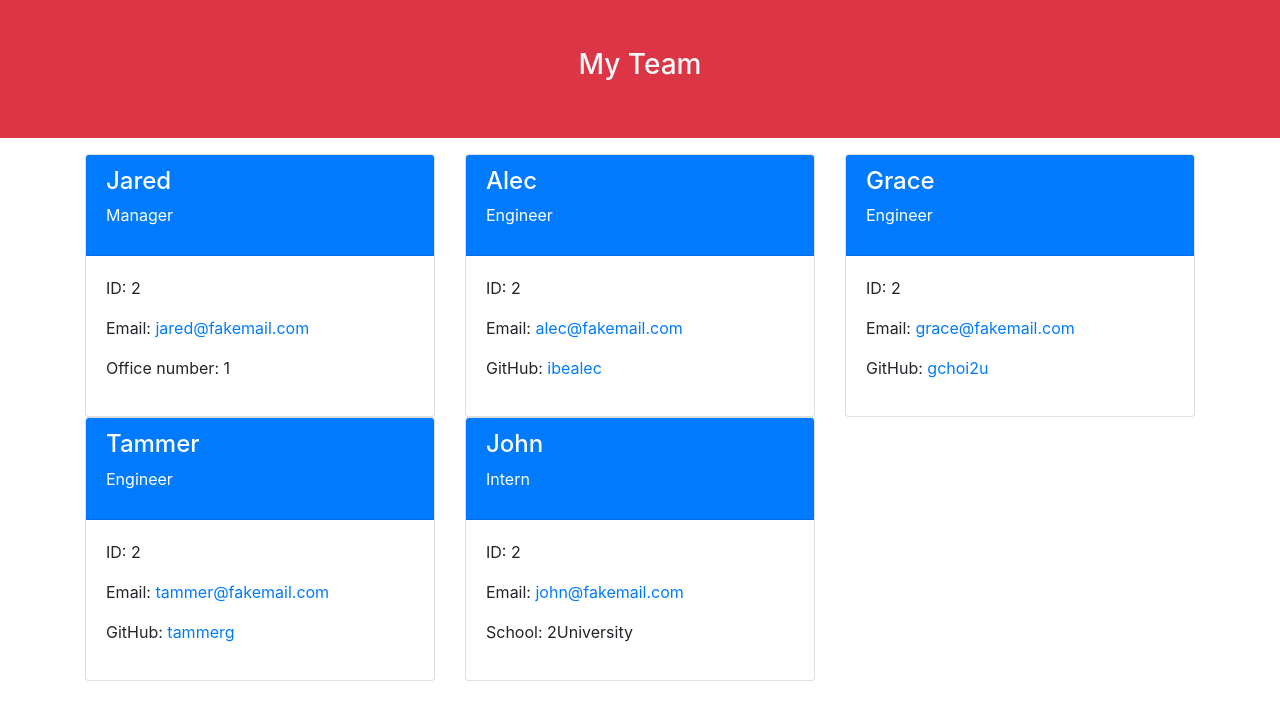
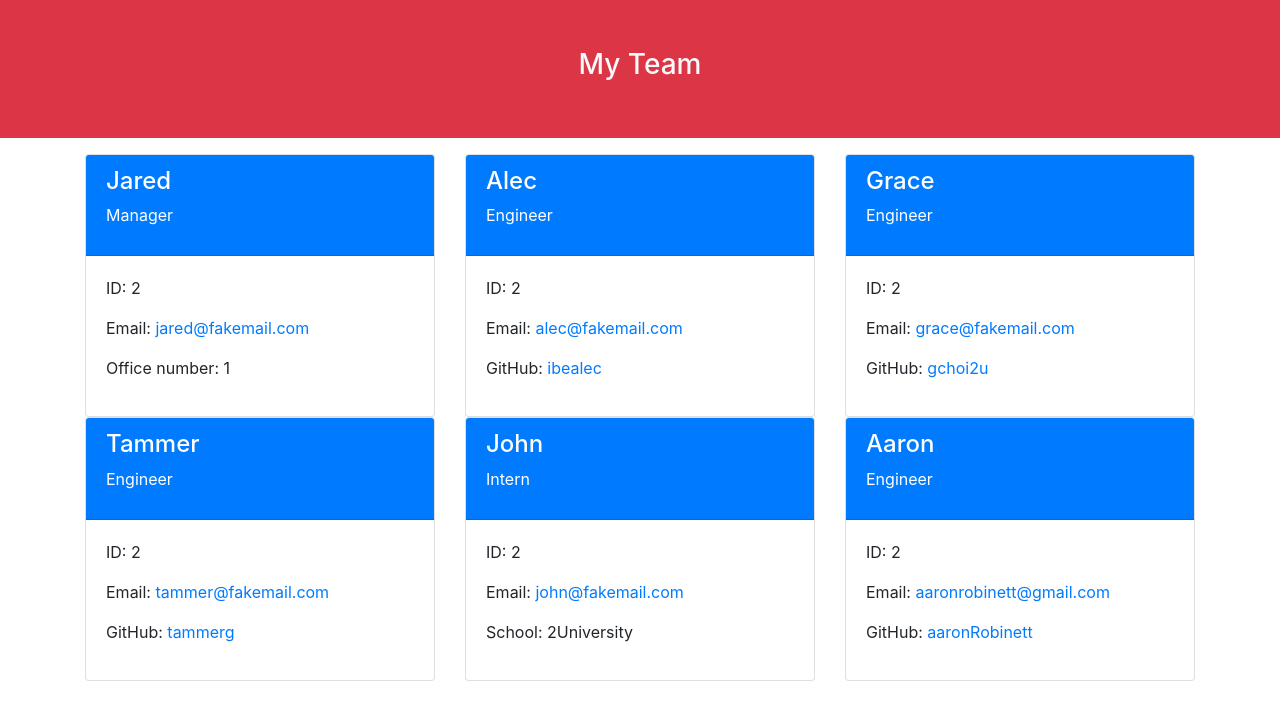
Before and after one commit to aaronRobinett/teamProfileGenerator, a website: page dist/index.html in a window 1280 px wide. Drawn offline with nearby package versions, Linux system fonts and the light colour scheme.

Commit message:
finished readme

```diff
--- a/dist/index.html
+++ b/dist/index.html
@@ -49,7 +49,7 @@
         </div>
         <div class="card-body">
             <p>ID: 2</p>
-            <p>Email: <a href="mailto:grace@fakemail.com	">grace@fakemail.com	</a></p>
+            <p>Email: <a href="mailto:grace@fakemail.com">grace@fakemail.com</a></p>
             <p>GitHub: <a href="https://github.com/gchoi2u">gchoi2u</a></p>
             </div>
             </div>
@@ -77,6 +77,18 @@
             <p>School: 2University</p>
             </div>
             </div>
+            </div> <div class="col-4">
+    <div class="card">
+        <div class="card-header bg-primary text-white">
+            <h4>Aaron</h4>
+            <p>Engineer</p>
+        </div>
+        <div class="card-body">
+            <p>ID: 2</p>
+            <p>Email: <a href="mailto:aaronrobinett@gmail.com">aaronrobinett@gmail.com</a></p>
+            <p>GitHub: <a href="https://github.com/aaronRobinett">aaronRobinett</a></p>
+            </div>
+            </div>
             </div> </div>
         </div>
         <script src="https://code.jquery.com/jquery-3.3.1.slim.min.js"
```
Also changed, not shown: README.md.
